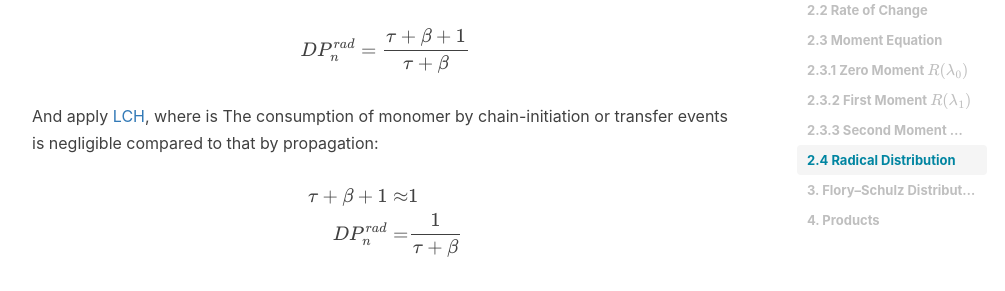
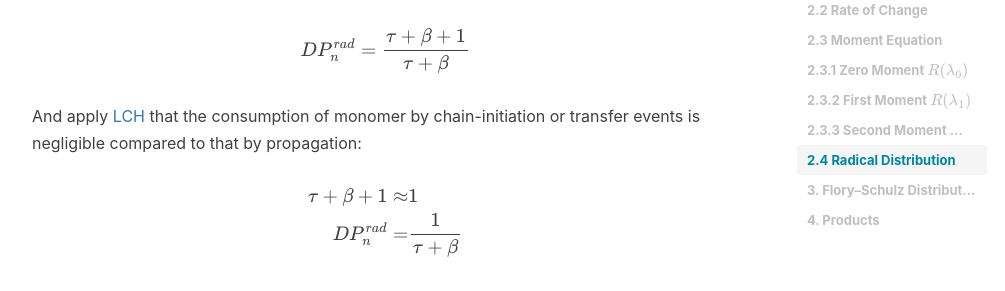
Before and after one commit to WinchellWang/winchellwang.github.io, a Jekyll site: the page built from _posts/2023-10-24-moments_in_polymerization.md, in a window 1280 px wide and 900 px high, scrolled down 5718 px. Shown: the part 154-445 px from the top of the window, without its empty margins (233-1238 px from the left). Built offline with Jekyll 4.4.1, drawn with Linux system fonts in a browser that asks for light colours; nearby versions of some CDN libraries; comment, search, counter and statistics services are not loaded.

Commit message:
Update 2023-10-24-moments_in_polymerization.md

```diff
--- a/_posts/2023-10-24-moments_in_polymerization.md
+++ b/_posts/2023-10-24-moments_in_polymerization.md
@@ -239,7 +239,7 @@ $$
 DP^{rad}_{n}={\tau +\beta +1\over \tau +\beta}
 $$
 
-And apply [LCH](https://winchellwang.github.io/2023/09/25/polymer_synthesis_basic_mechanism/), where is The consumption of monomer by chain-initiation or transfer events is negligible compared to that by propagation:
+And apply [LCH](https://winchellwang.github.io/2023/09/25/polymer_synthesis_basic_mechanism/) that the consumption of monomer by chain-initiation or transfer events is negligible compared to that by propagation:
 
 $$
 \begin{align}
```
